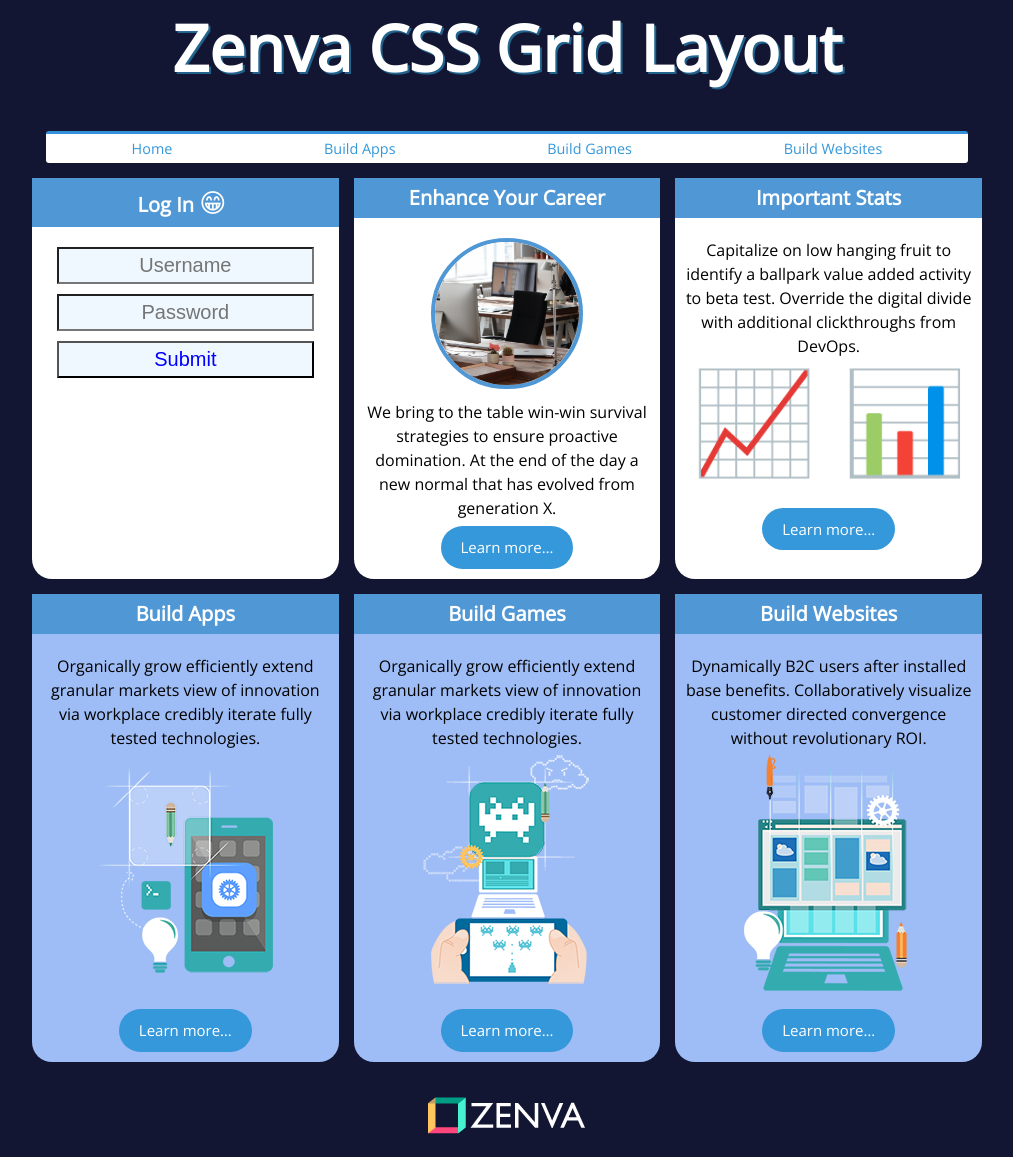
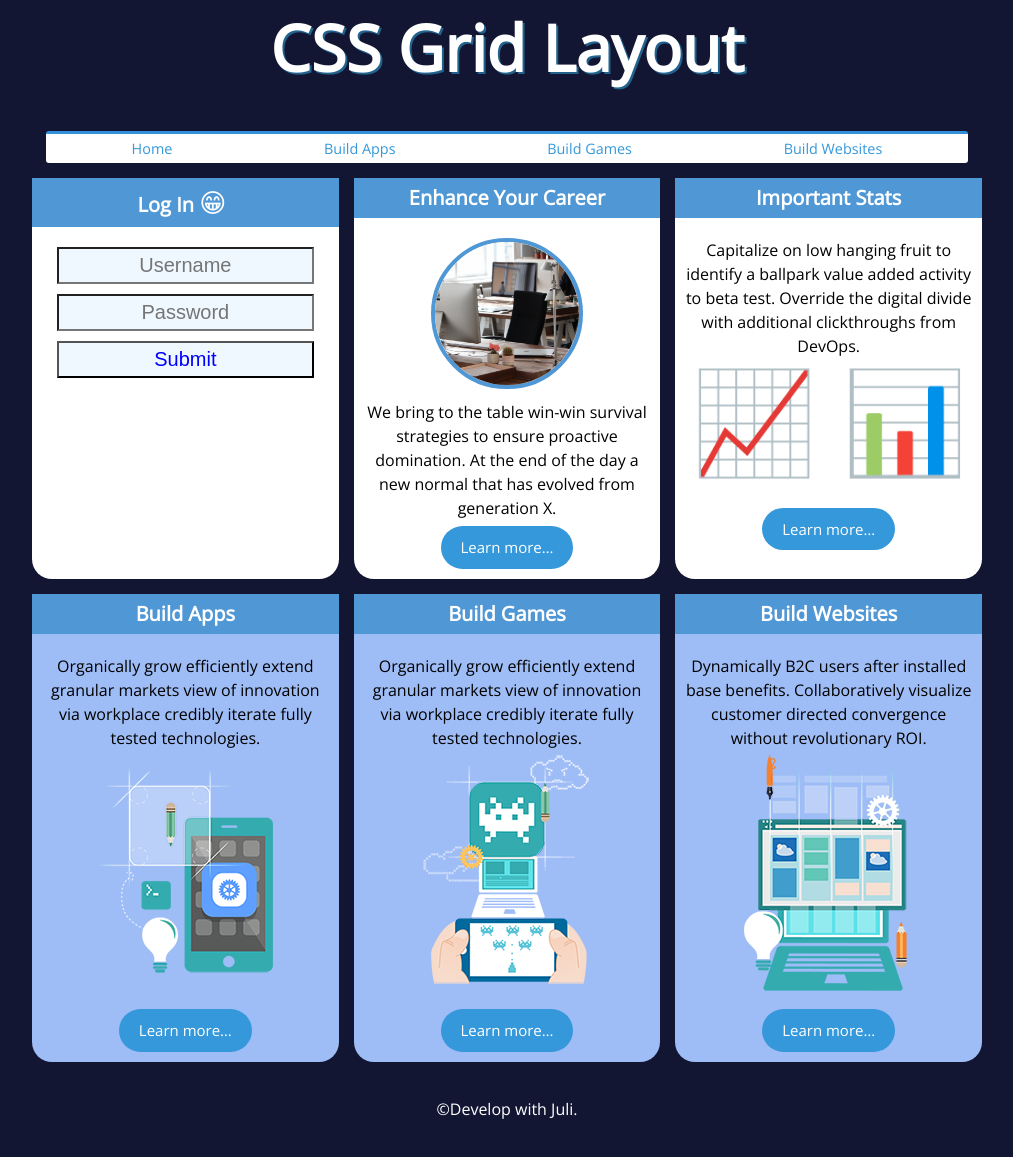
Before and after one commit to julikhosla/CSSgriddemo, a plain HTML site: page index.html in a window 1280 px wide. Shown: the whole page, without its empty margins (133-1146 px from the left). Drawn offline with nearby package versions, Linux system fonts and the light colour scheme.

Commit message:
Update index.html
updated file

```diff
--- a/index.html
+++ b/index.html
@@ -26,12 +26,14 @@
         border-radius: 50%;
         border: 4px solid #4f97d5;
       }
+	  footer>p{
+	  color:#fff;
     </style>
   </head>
   <body>
     <main id="container">
       <header>
-        <h1>Zenva CSS Grid Layout</h1>
+        <h1>CSS Grid Layout</h1>
       </header>
       <nav class="options">
         <a href="https://zenva.com" target="_blank" class="options-link"
@@ -131,7 +133,7 @@
           <p><a href="#" class="btn">Learn more&#8230;</a></p>
         </section>
       </div>
-      <footer><img src="images/logo.png" alt="logo" /></footer>
+      <footer><p>&copy;Develop with Juli.</p></footer>
     </main>
   </body>
 </html>
```
